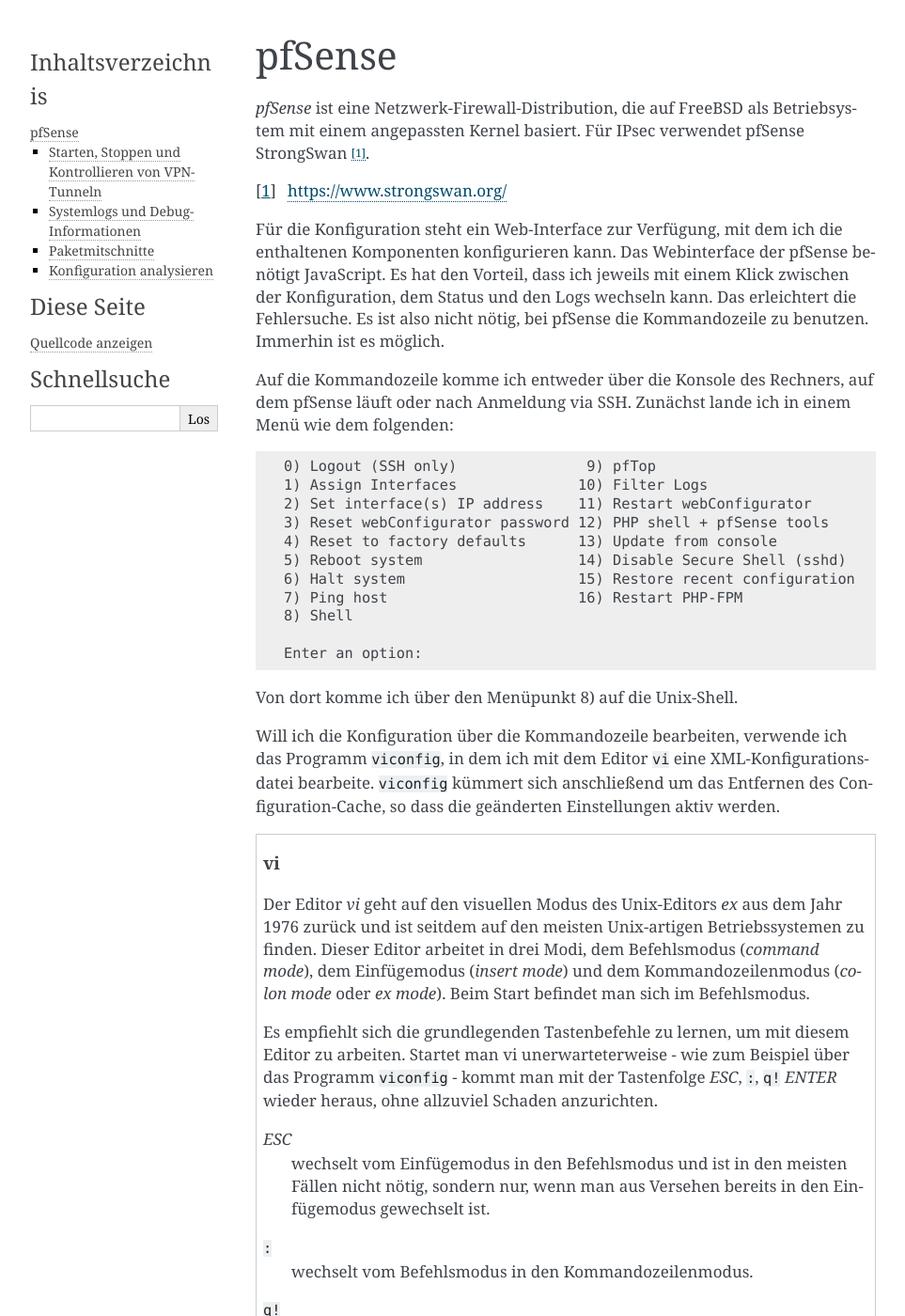
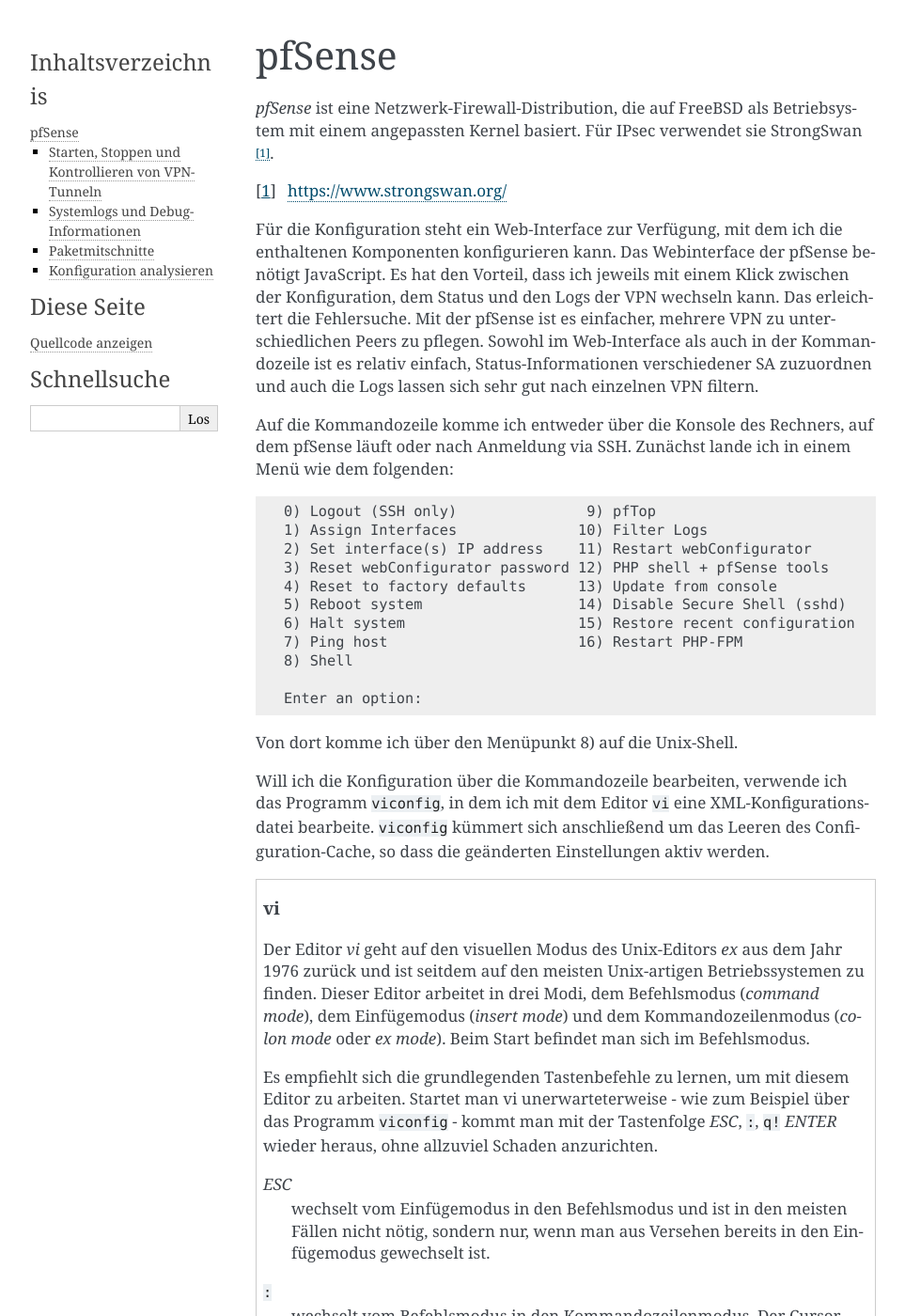
Before and after one commit to matwei-books/Fehlersuche-bei-IPsec-VPN-mit-IKEv2, a Sphinx documentation site: the page built from source/software/pfsense.rst, in a window 1280 px wide and 1400 px high. Shown: the whole window at 94% size, without its empty margins (148-1111 px from the left). Built offline with Sphinx 7.4.7, drawn with Linux system fonts in a browser that asks for light colours; some of the changed text lies outside the part shown.

Commit message:
Text überarbeitet, ergänzt

```diff
--- a/source/software/pfsense.rst
+++ b/source/software/pfsense.rst
@@ -1,5 +1,3 @@
-
-:orphan:
 
 .. index:: ! pfSense
 
@@ -10,7 +8,7 @@
 
 *pfSense* ist eine Netzwerk-Firewall-Distribution, die auf FreeBSD als
 Betriebsystem mit einem angepassten Kernel basiert.
-Für IPsec verwendet pfSense StrongSwan [#]_.
+Für IPsec verwendet sie StrongSwan [#]_.
 
 .. [#] https://www.strongswan.org/
 
@@ -19,10 +17,13 @@
 Das Webinterface der pfSense benötigt JavaScript.
 Es hat den Vorteil,
 dass ich jeweils mit einem Klick
-zwischen der Konfiguration, dem Status und den Logs wechseln kann.
+zwischen der Konfiguration, dem Status und den Logs der VPN wechseln kann.
 Das erleichtert die Fehlersuche.
-Es ist also nicht nötig, bei pfSense die Kommandozeile zu benutzen.
-Immerhin ist es möglich.
+Mit der pfSense ist es einfacher,
+mehrere VPN zu unterschiedlichen Peers zu pflegen.
+Sowohl im Web-Interface als auch in der Kommandozeile ist es relativ einfach,
+Status-Informationen verschiedener SA zuzuordnen
+und auch die Logs lassen sich sehr gut nach einzelnen VPN filtern.
 
 .. index:: pfSense; Kommandozeile
 
@@ -41,8 +42,9 @@
 Will ich die Konfiguration über die Kommandozeile bearbeiten,
 verwende ich das Programm ``viconfig``,
 in dem ich mit dem Editor ``vi`` eine XML-Konfigurationsdatei bearbeite.
-``viconfig`` kümmert sich anschließend um das Entfernen des
-Configuration-Cache, so dass die geänderten Einstellungen aktiv werden.
+``viconfig`` kümmert sich anschließend
+um das Leeren des Configuration-Cache,
+so dass die geänderten Einstellungen aktiv werden.
 
 .. index:: ! vi
 
@@ -71,6 +73,8 @@
 
    ``:``
      wechselt vom Befehlsmodus in den Kommandozeilenmodus.
+     Der Cursor geht in die unterste Zeile,
+     die in den anderen Modi nicht zugänglich ist.
 
    ``q!``
      gibt den Befehl zum Verlassen des Editors, ohne eventuell getätigte
@@ -178,9 +181,19 @@
 Bei allen Topics kann ich zwischen den Optionen *Silent*, *Audit*,
 *Control*, *Diag*, *Raw* und *Highest* wählen.
 
-In der Online-Dokumentation [#]_ finden sich viele Tipps und Hinweise
-zur Fehlersuche bei IPsec, dort gibt es auch Hilfe zur Interpretation
-der Lognachrichten.
+Die Logzeilen der einzelnen VPN lassen sich sehr einfach filtern.
+Fast alle Zeilen für einen Peer enthalten einen String,
+wie zum Beispiel ``"con1000"``,
+der genau einem Peer zugeordnet ist.
+Welcher Peer gerade welcher String zugeordnet ist,
+erfahre ich im Web-Interface unter **Status > IPsec > Overview**
+und im CLI über den Befehl ``ipsec status``.
+Im Web-Interface kann ich die Logs filtern und dabei den String angeben,
+im CLI verwende ich ``grep``.
+
+In der Online-Dokumentation [#]_
+finden sich viele weitere Tipps und Hinweise zur Fehlersuche bei IPsec,
+dort gibt es auch Hilfe zur Interpretation der Lognachrichten.
 
 .. [#] https://docs.netgate.com/pfsense/en/latest/vpn/ipsec/ipsec-troubleshooting.html
 
```
Also changed, not shown: other parts of source/software/pfsense.rst (+2 -3 lines).
